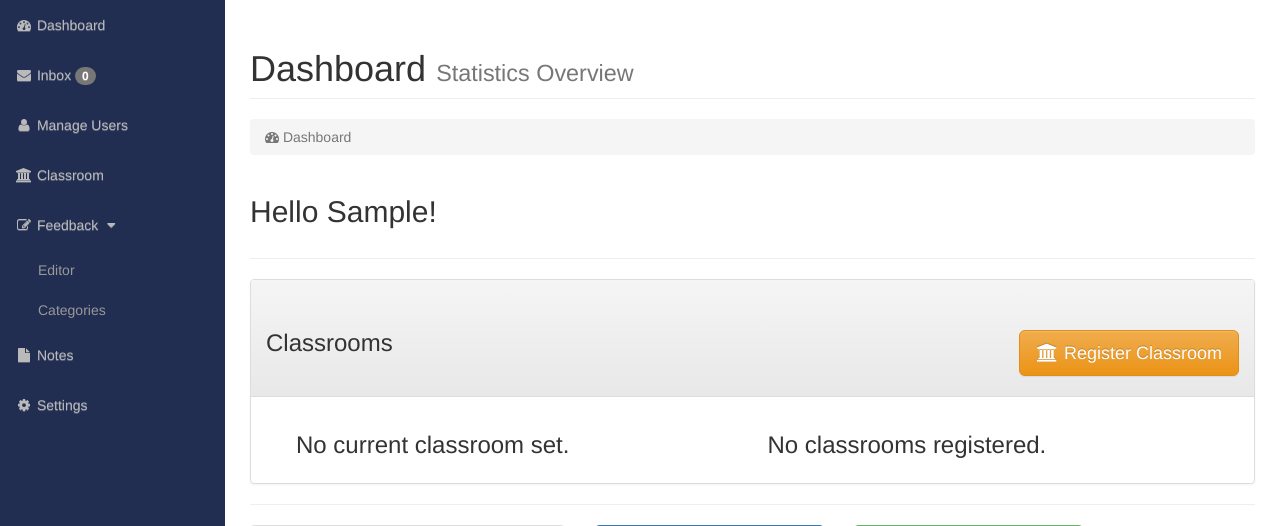
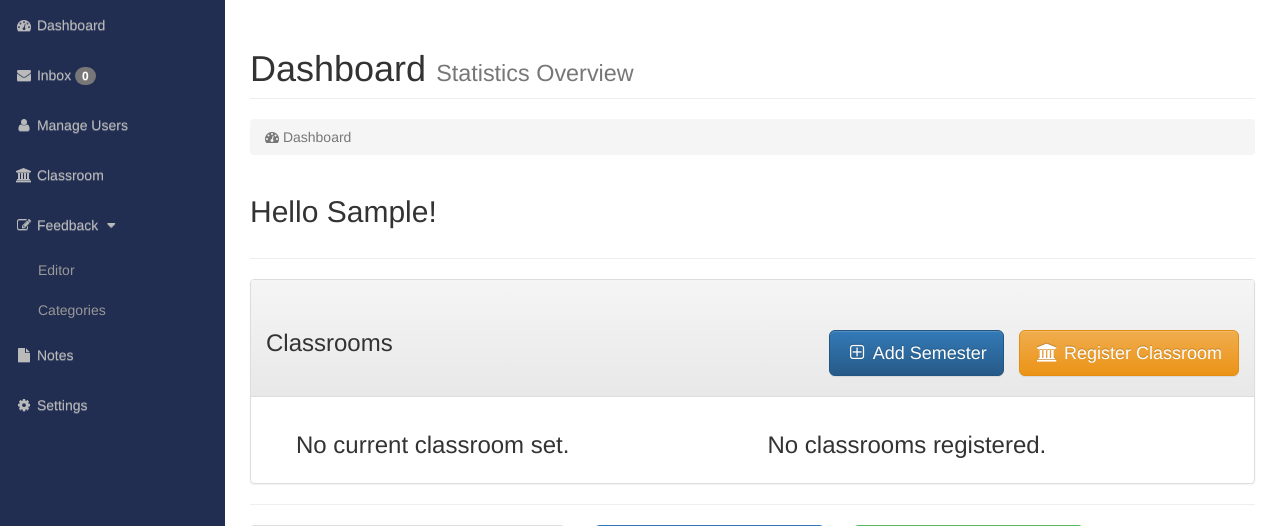
Before and after one commit to PERLMSU/webCAT, a Django app: page /dashboard/ in a window 1280 px wide. Shown: the part 51-577 px from the top of the page. Run offline with Django 3.2, Linux system fonts and the light colour scheme; the visitor is signed in with stand-in values (Sample User, id 1); data that the repository does not hold is empty; some libraries are stand-ins or nearby versions.

Commit message:
add semester button and functionality on dashboard

```diff
--- a/classroom/forms.py
+++ b/classroom/forms.py
@@ -5,6 +5,15 @@ from .models import *
 from datetime import date
 from userprofile.models import Profile
 
+
+class AddSemesterForm(forms.ModelForm):
+    date_begin = forms.DateField()
+    date_end = forms.DateField()
+    title = models.CharField(max_length=200)
+
+    class Meta:
+        model = Semester
+        fields = ['date_begin','date_end','title']
 
 class AddEditRotationForm(forms.ModelForm):
     start_week = forms.IntegerField(min_value=1,required=True)
--- a/classroom/models.py
+++ b/classroom/models.py
@@ -19,8 +19,11 @@ class Semester(models.Model):
         monday2 = (self.date_end - timedelta(days=self.date_end.weekday()))
         return (monday2 - monday1).days / 7
 
+    def get_year(self):
+        pass
+
     def __str__(self):
-        return self.title
+        return "{} {} to {}".format(self.title, self.date_begin, self.date_end)
 
 class Classroom(models.Model):
     instructor = models.ForeignKey(settings.AUTH_USER_MODEL)
--- a/classroom/templates/classroom.html
+++ b/classroom/templates/classroom.html
@@ -168,4 +168,6 @@
 
 {% endif %}
 
+
+
 {% endblock %}
--- a/dashboard/templates/index.html
+++ b/dashboard/templates/index.html
@@ -38,6 +38,8 @@
   <div class="panel-heading"><h3 class="padding-top-bottom">Classrooms
 
             <button class="btn btn-lg btn-warning float-right" data-toggle="modal" data-target="#register-new-classroom"><i class="fa fa-fw fa-university"></i>   Register Classroom</button>
+                        <button class="btn btn-lg btn-primary float-right margin-right" data-toggle="modal" data-target="#registerSemester"><i class="fa fa-fw fa-plus-square-o"></i> Add Semester</button>
+
   </div>
   <div class="panel-body">
 
@@ -273,11 +275,12 @@
         Set Semester:
 
         <select name="current_semester">
+            <!-- <option>-------</option> -->
           {% for semester in semesters %}
             {% if semester.id == classroom.current_semester.id %}
-              <option value="{{semester.id}}" selected >{{semester.title}}</option>
+              <option value="{{semester.id}}" selected >{{semester}}</option>
             {% else %}
-              <option value="{{semester.id}}">{{semester.title}}</option>
+              <option value="{{semester.id}}">{{semester}}</option>
 
             {% endif %}
           {% endfor %}
@@ -651,6 +654,52 @@
 <!-- </div> -->
 <!-- /.row -->
 
+    <div class="modal fade" id="registerSemester" tabindex="-1" role="dialog" aria-labelledby="myModalLabel" aria-hidden="true">
+      <div class="modal-dialog" role="document">
+        <div class="modal-content">
+          <div class="modal-header">
+            <button type="button" class="close" data-dismiss="modal" aria-label="Close">
+              <span aria-hidden="true">&times;</span>
+            </button>
+            <h4 class="modal-title" id="myModalLabel">Register Semester</h4>
+          </div>
+          <div class="modal-body">
+            <h5> Semester: </h5>
+            <form class="form-horizontal" id="createStudentForm" action="{% url "dash-add-semester" %}" method="POST">{% csrf_token %}
+        <div style="padding-left: 20px; padding-right: 20px;">
+          <div class="form-group">
+
+        <div style="padding-left: 20px; padding-right: 20px;">
+          <div class="form-group">
+
+            <label for="title">Semester Title</label>
+            <input name="title" type="text" class="form-control" aria-describedby="emailHelp" placeholder="Enter semester title here"></input>
+          </div>
+        </div>
+
+            <label for="date_begin">Beginning of Semester</label>
+            <input name="date_begin" type="date" class="form-control" aria-describedby="emailHelp" placeholder="Enter semester beginning date"></input>
+          </div>
+        </div>
+        <div style="padding-left: 20px; padding-right: 20px;">
+          <div class="form-group">
+
+            <label for="date_end">End of Semester</label>
+            <input name="date_end" type="date" class="form-control" aria-describedby="emailHelp" placeholder="Enter semester ending date"></input>
+          </div>
+        </div>
+
+
+          </div>
+          <div class="modal-footer">
+            <button type="button" class="btn btn-secondary" data-dismiss="modal">Close</button>
+              <input type="submit" value="Save" class="btn btn-primary"/>
+            </form>
+          </div>
+        </div>
+      </div>
+    </div>
+
 
 <div class="modal fade" id="register-new-classroom" tabindex="-1" role="dialog" aria-labelledby="exampleModalLabel" aria-hidden="true">
   <div class="modal-dialog" role="document">
--- a/dashboard/urls.py
+++ b/dashboard/urls.py
@@ -13,6 +13,7 @@ from .views import (
     UpdateEmailView,
     ChangePasswordView,
     edit_instructor,
+    add_semester,
     DeleteInstructorView,
 )
 
@@ -20,6 +21,7 @@ from .views import (
 urlpatterns = [
 	url(r'^$', DashboardView.as_view(), name='dash-home'),
   url(r'^manage/$', ManageUsersView.as_view(), name="dash-manage-users"),
+  url(r'^semester/add/$', add_semester, name="dash-add-semester"),
   url(r'^manage/edit/(?P<pk>\d+)/$', edit_instructor, name="dash-edit-user"),
   url(r'^manage/delete/(?P<pk>\d+)/$', DeleteInstructorView.as_view(), name="dash-remove-user"),
     url(r'^settings/$', EmailConfirmationView.as_view(), name="dash-settings"),
--- a/dashboard/views.py
+++ b/dashboard/views.py
@@ -24,7 +24,7 @@ from userprofile.models import (
 							)
 
 from classroom.models import *
-from classroom.forms import AddClassroomForm,EditClassroomForm,AddEditRotationForm
+from classroom.forms import *
 
 @register.filter
 def get_num_students(classroom_pk):
@@ -234,7 +234,17 @@ class ManageUsersView(LoginRequiredMixin, SuperuserRequiredMixin, TemplateView):
 	def add_message(self, text, mtype=25):
 		messages.add_message(self.request, mtype, text)
 
-
+def add_semester(request):
+	form = AddSemesterForm(request.POST or None)
+	if form.is_valid():
+		semester = form.save(commit=False)
+		semester.save()
+		messages.add_message(request, messages.SUCCESS, "Semester successfully added!")
+		return HttpResponseRedirect(reverse('dash-home'))
+	else:
+		messages.error(request, form.errors)
+		return HttpResponseRedirect(reverse('dash-home'))
+	#return HttpResponseRedirect('/dashboard/')
 
 
 def edit_instructor(request, pk):
@@ -283,6 +293,7 @@ class DashboardView(LoginRequiredMixin, TemplateView):
 
 		if self.request.user.is_authenticated():
 			self.context['form'] = AddInstructorForm()
+			self.context['add_semester_form'] = AddSemesterForm()
 #			self.context['register_classroom_form'] = ClassroomRegistrationForm()
 			users = Profile.objects.all()
 			self.context['users'] = users
--- a/static/css/sb-admin.css
+++ b/static/css/sb-admin.css
@@ -138,6 +138,9 @@
 }
 
 
+.margin-right {
+  margin-right:15px ;
+}
 .float-right{
     float: right;
    /* margin-bottom: 10px;
```
Also changed, not shown: 4 other files.
